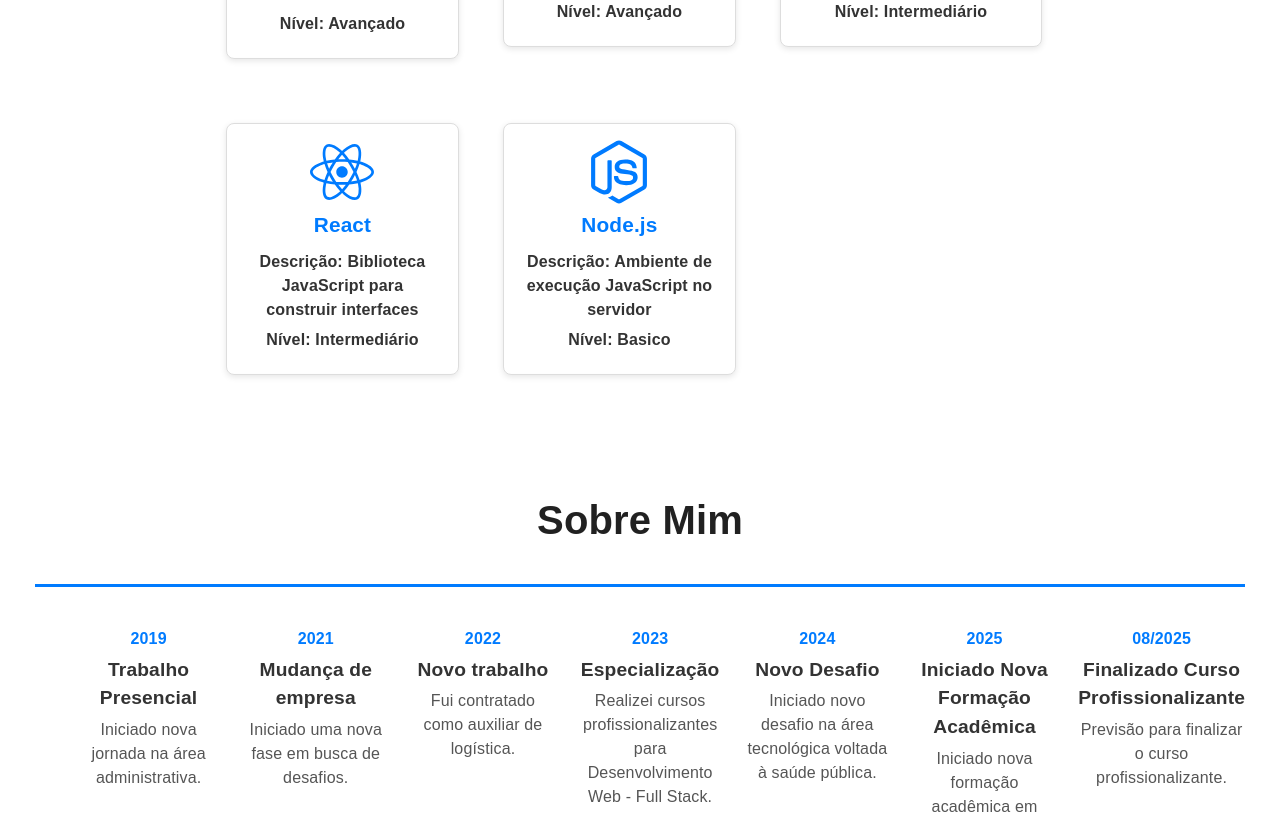
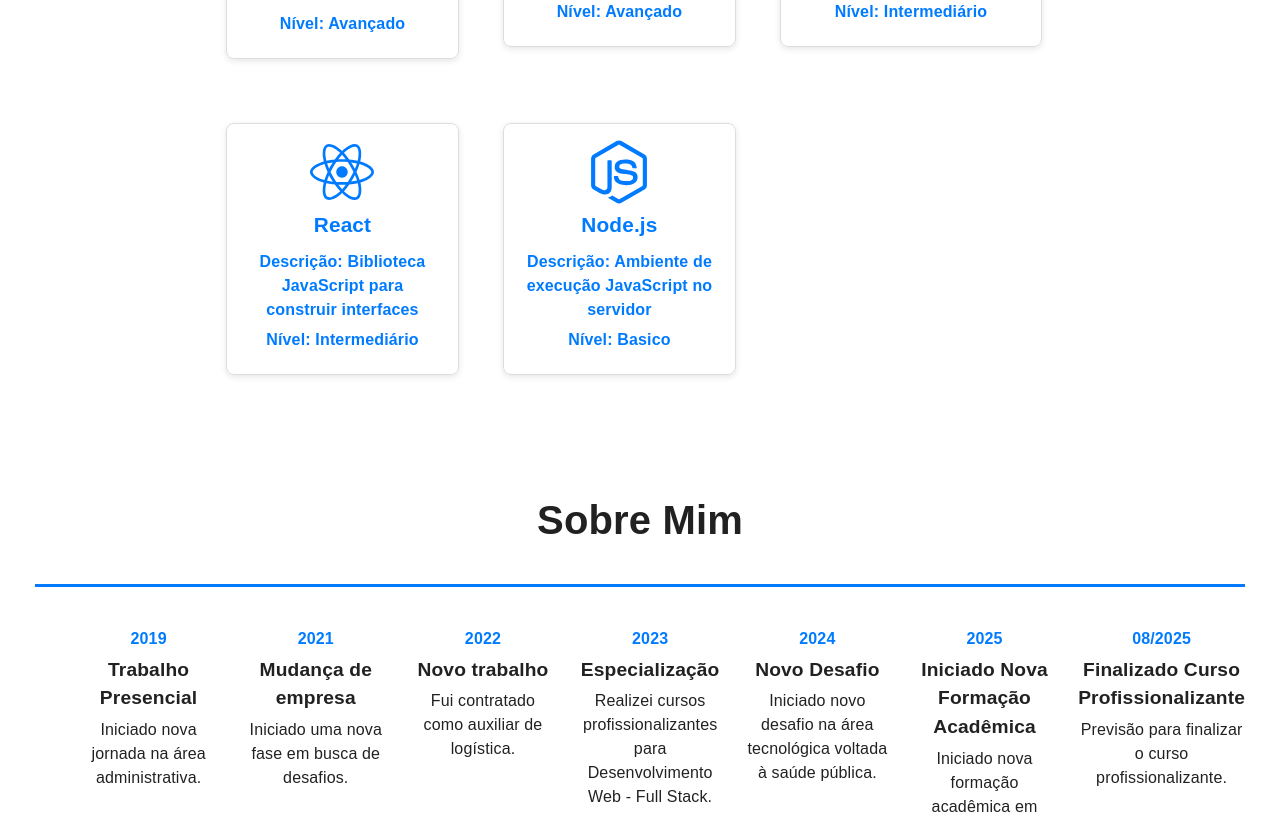
Before and after one commit to HugoZAuad/DESAFIO-4---PORTFOLIO_REACT__RID66155, a React (Vite) app: page / in a window 1280 px wide. Shown: the part 1820-2634 px from the top of the page. Built offline with nearby package versions, Linux system fonts and the light colour scheme; a web font is replaced by a local one.

Commit message:
upate: update in css rules

```diff
--- a/src/components/ButtonTech/ButtonTech.css
+++ b/src/components/ButtonTech/ButtonTech.css
@@ -1,5 +1,5 @@
 .button-tech-card {
-  background-color: #ffffff;
+  background-color: transparent;
   border: 1px solid #ddd;
   border-radius: 8px;
   padding: 16px 20px;
@@ -26,5 +26,4 @@
 .card-level {
   margin: 6px 0;
   font-size: 1rem;
-  color: #333;
 }
--- a/src/components/LanguageToggleButton/LanguageToggleButton.tsx
+++ b/src/components/LanguageToggleButton/LanguageToggleButton.tsx
@@ -41,7 +41,7 @@ const LanguageToggleButton: React.FC = () => {
           src="https://flagcdn.com/w20/br.png"
           alt="Português Brasil"
           onClick={() => changeLanguage('pt')}
-          style={{ border: language === 'pt' ? '2px solid #ccc' : 'none' }}
+          style={{ marginLeft: '1rem', border: language === 'pt' ? '2px solid #ccc' : 'none' }}
         />
         <img
           src="https://flagcdn.com/w20/us.png"
--- a/src/components/Timeline/Timeline.css
+++ b/src/components/Timeline/Timeline.css
@@ -18,10 +18,8 @@
 .timeline-title {
   margin: 0;
   font-size: 1.2em;
-  color: #333;
 }
 
 .timeline-description {
   margin: 5px 0 0 0;
-  color: #555;
 }
--- a/src/pages/about/about.css
+++ b/src/pages/about/about.css
@@ -38,13 +38,11 @@
 .timeline-title {
   margin: 0;
   font-size: 1.2em;
-  color: #333;
   text-align: center;
 }
 
 .timeline-description {
   margin: 5px 0 0 0;
-  color: #555;
   text-align: center;
 }
 
```
